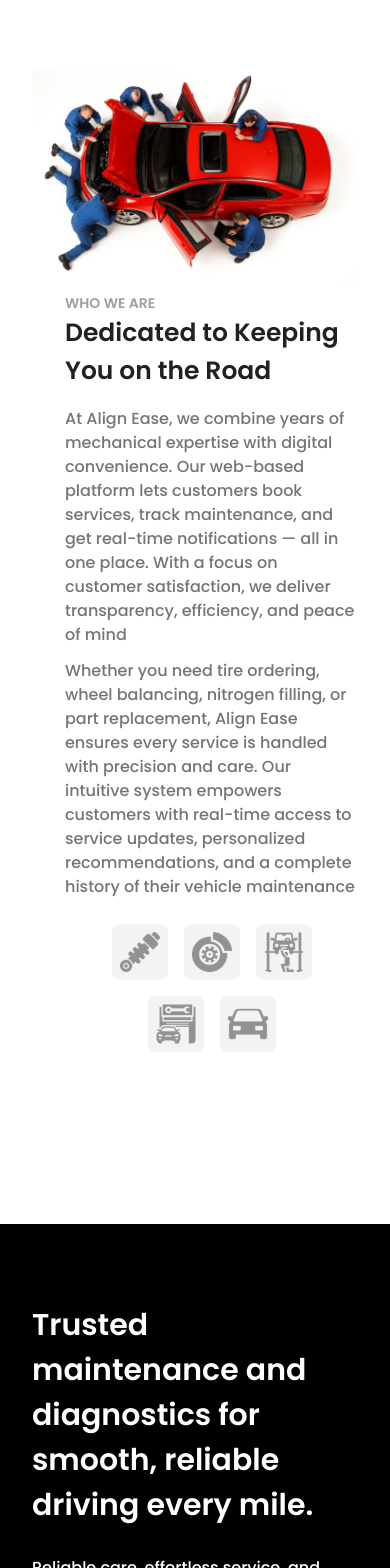
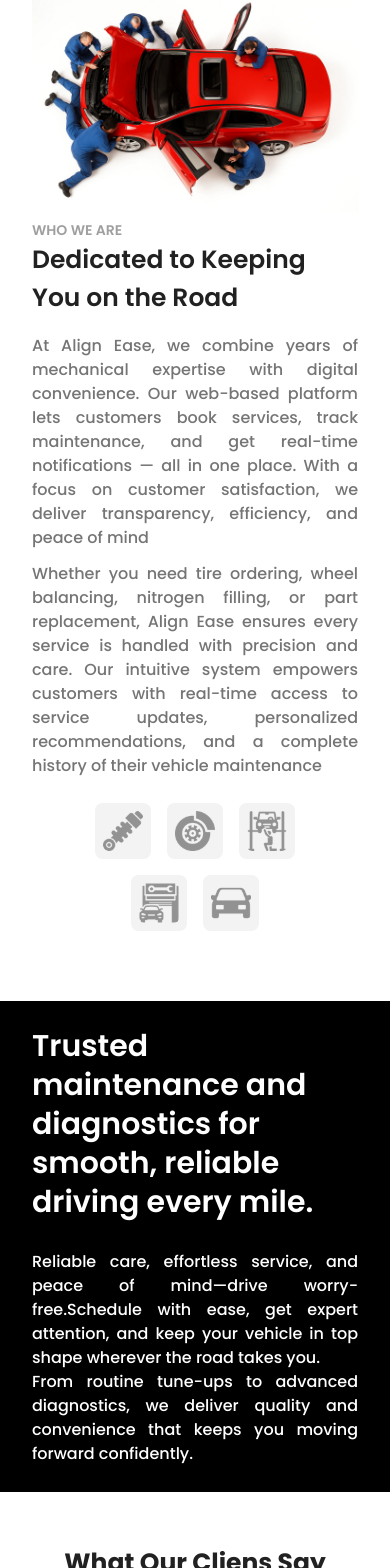
Before and after one commit to Miyuru-Shalitha/intern-task-ui, a React (Vite) app: page / in a window 390 px wide. Shown: the part 2660-4228 px from the top of the page. Built offline with nearby package versions, Linux system fonts and the light colour scheme.

Commit message:
Fix inconsistent spaces and set text align to justify for mobile screen sizes.

```diff
--- a/src/components/common/Footer.tsx
+++ b/src/components/common/Footer.tsx
@@ -49,6 +49,7 @@
             width={windowContext!.windowProps.width > Breakpoint.Laptop ? 390 : undefined}
             mt={25 / 8}
             mb={43 / 8}
+            textAlign={windowContext!.windowProps.width > Breakpoint.MobileLarge ? "left" : "justify"}
           >
             Your trusted partner for smart, reliable vehicle maintenance—precision service, easy scheduling, and peace of mind every mile. Expert care with cutting-edge tech to keep you driving safely.
           </Typography>
--- a/src/components/home_page/AlignEaseSection.tsx
+++ b/src/components/home_page/AlignEaseSection.tsx
@@ -1,17 +1,27 @@
+import { useContext } from "react";
 import { Box, Stack, Typography } from "@mui/material";
 
+import { Breakpoint, WindowContext } from "../../context/WindowContext";
+
 import AlignEaseBackgroundImage from "../../assets/webps/home_page/align_ease_background.webp";
-import { useContext } from "react";
-import { Breakpoint, WindowContext } from "../../context/WindowContext";
 
 export default function AlignEaseSection() {
   const windowContext = useContext(WindowContext);
 
+  const getContainerVerticalPadding = (windowWidth: number): number => {
+    if (windowWidth > Breakpoint.Tablet) {
+      return 60 / 8;
+    } else if (windowWidth > Breakpoint.MobileLarge) {
+      return 40 / 8;
+    } else {
+      return 26 / 8;
+    }
+  };
+
   return (
     <Stack
-      mt={172 / 8}
-      pt={79 / 8}
-      pb={59 / 8}
+      mt={70 / 8}
+      py={getContainerVerticalPadding(windowContext!.windowProps.width)}
       px={32 / 8}
       bgcolor="#000"
       color="#FFF"
@@ -31,6 +41,7 @@
             fontFamily="Poppins"
             fontWeight={600}
             fontSize={30}
+            lineHeight={windowContext!.windowProps.width > Breakpoint.MobileLarge ? 1.4 : 1.3}
           >
             Trusted maintenance and diagnostics for smooth, reliable driving every mile.
           </Typography>
@@ -38,6 +49,7 @@
           <Typography
             fontFamily="Poppins"
             fontWeight={500}
+            textAlign={windowContext!.windowProps.width > Breakpoint.MobileLarge ? "left" : "justify"}
           >
             Reliable care, effortless service, and peace of mind—drive worry-free.Schedule with ease, get expert attention, and keep your vehicle in top shape wherever the road takes you. <br />From routine tune-ups to advanced diagnostics, we deliver quality and convenience that keeps you moving forward confidently.
           </Typography>
--- a/src/components/home_page/ServiceSection.tsx
+++ b/src/components/home_page/ServiceSection.tsx
@@ -1,22 +1,24 @@
+import { useContext } from "react";
 import { Stack, Typography } from "@mui/material";
 
+import { Breakpoint, WindowContext } from "../../context/WindowContext";
 import ServiceCard from "./ServiceCard";
 
 import WheelImage from "../../assets/webps/home_page/wheel.webp";
 import SteeringWheelImage from "../../assets/webps/home_page/steering_wheel.webp";
 import OxigenTankImage from "../../assets/webps/home_page/oxygen_tank.webp";
 import CarEngineImage from "../../assets/webps/home_page/car_engine.webp";
-import { useContext } from "react";
-import { Breakpoint, WindowContext } from "../../context/WindowContext";
 
 export default function ServiceSection() {
   const windowContext = useContext(WindowContext);
 
   return (
-    <Stack alignItems="center">
+    <Stack
+      alignItems="center"
+      pt={56 / 8}
+    >
       <Stack
         alignItems="center"
-        pt={52 / 8}
         pb={37 / 8}
       >
         <Typography
--- a/src/components/home_page/WhoWeAreSection.tsx
+++ b/src/components/home_page/WhoWeAreSection.tsx
@@ -16,7 +16,7 @@
 
   return (
     <Stack
-      pt={133 / 8}
+      pt={56 / 8}
       alignItems="center"
     >
       <Stack
@@ -35,7 +35,10 @@
           />
         </Box>
 
-        <Stack pl={33 / 8} flex={1}>
+        <Stack
+          pl={windowContext!.windowProps.width > Breakpoint.Laptop ? 33 / 8 : 0}
+          flex={1}
+        >
           <Typography
             color="#9F9F9F"
             fontSize={14}
@@ -58,6 +61,7 @@
             color="#757575"
             fontFamily="Poppins"
             fontWeight={500}
+            textAlign={windowContext!.windowProps.width > Breakpoint.MobileLarge ? "left" : "justify"}
           >
             At Align Ease, we combine years of mechanical expertise with digital convenience. Our web-based platform lets customers book services, track maintenance, and get real-time notifications — all in one place. With a focus on customer satisfaction, we deliver transparency, efficiency, and peace of mind
           </Typography>
@@ -67,6 +71,7 @@
             color="#757575"
             fontFamily="Poppins"
             fontWeight={500}
+            textAlign={windowContext!.windowProps.width > Breakpoint.MobileLarge ? "left" : "justify"}
           >
             Whether you need tire ordering, wheel balancing, nitrogen filling, or part replacement, Align Ease ensures every service is handled with precision and care. Our intuitive system empowers customers with real-time access to service updates, personalized recommendations, and a complete history of their vehicle maintenance
           </Typography>
```
